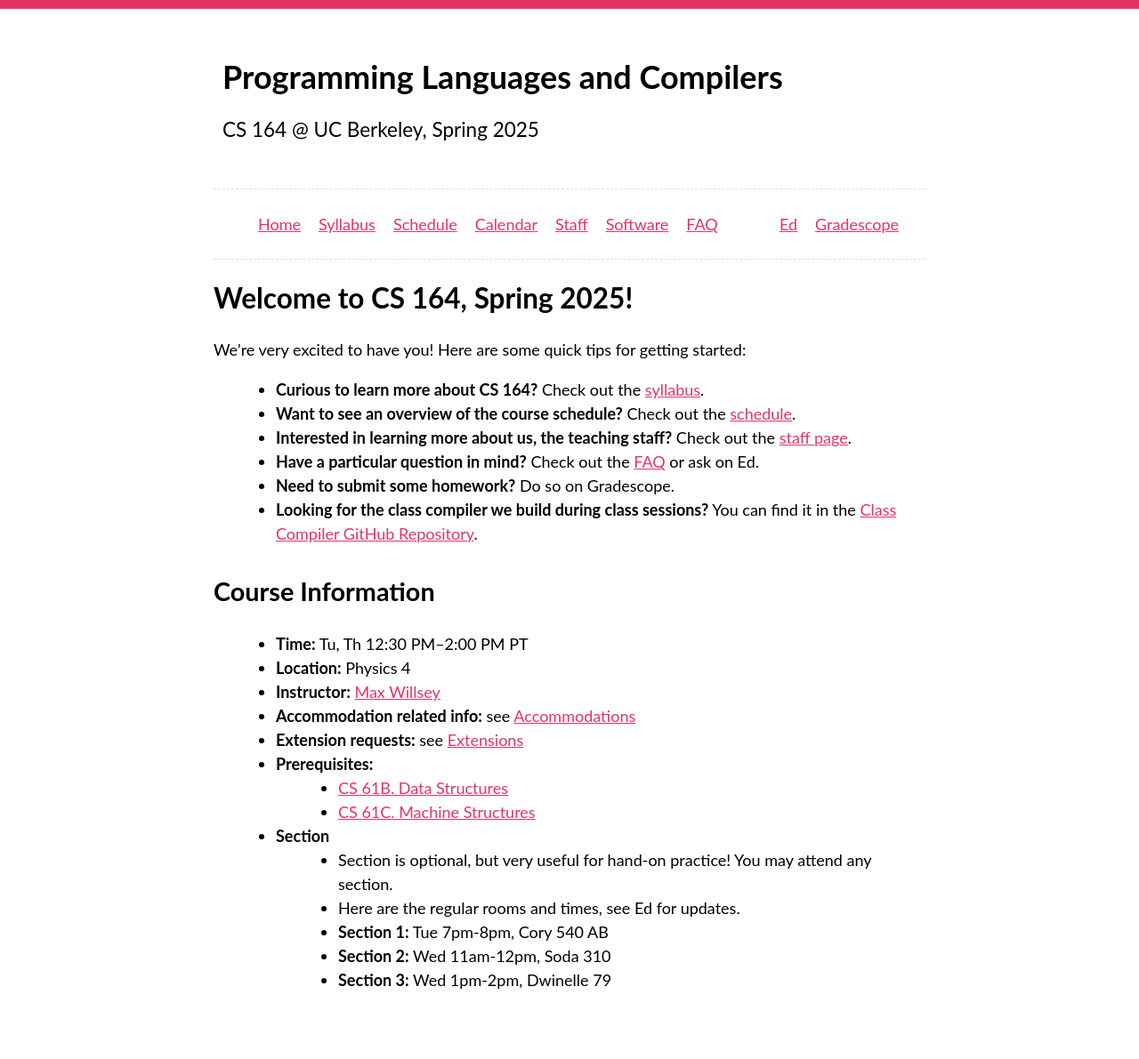
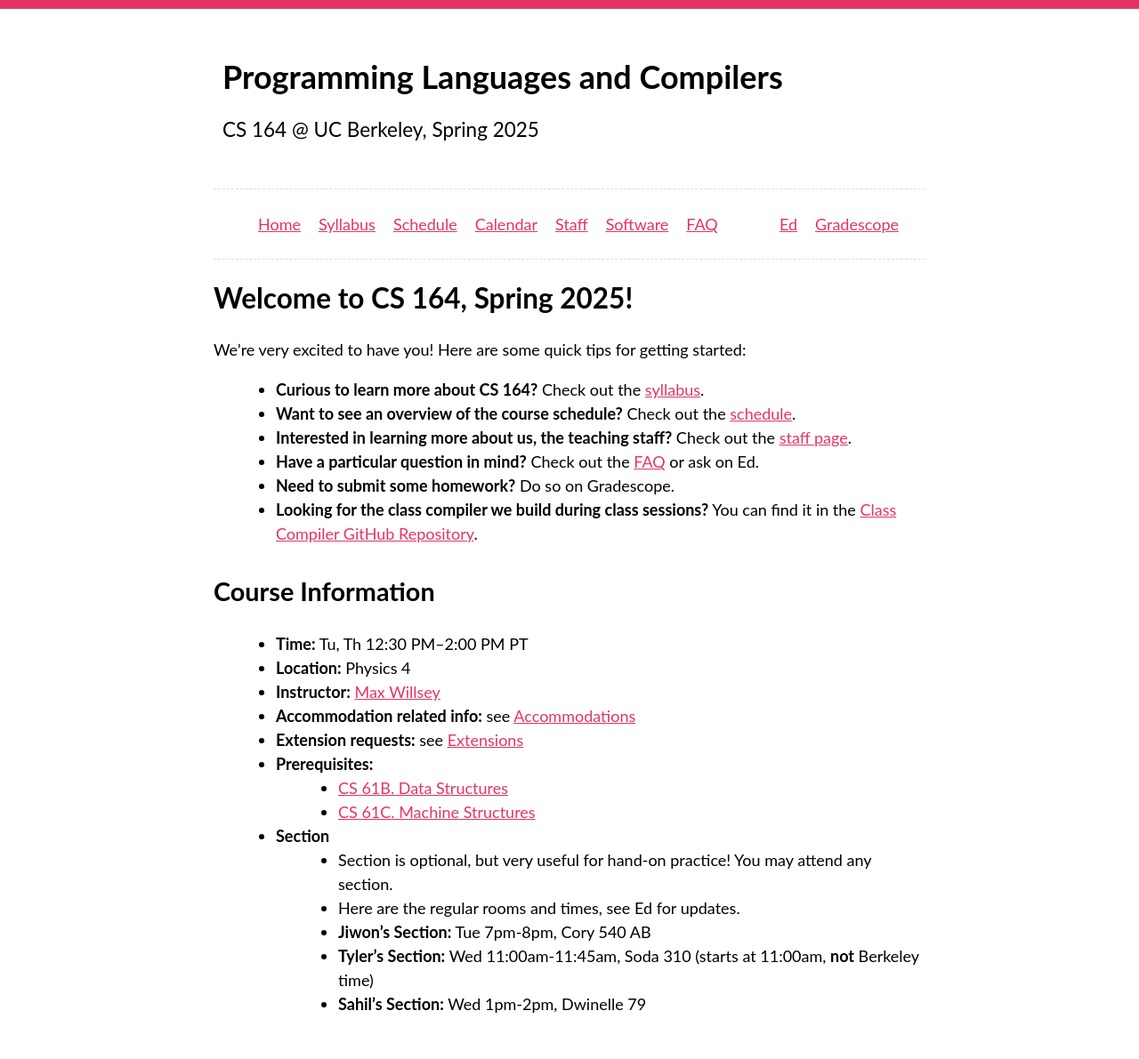
Before and after one commit to berkeley-cs164-sp25/berkeley-cs164-sp25.github.io, a Jekyll site: the page built from index.md, in a window 1280 px wide. Shown: the whole page at 89% size. Built offline with Jekyll 4.4.1, drawn with Linux system fonts in a browser that asks for light colours; our own code applies the rules of GitHub Pages for plain Markdown files; before the commit the page ends 1164 px from its top, so only the background shows below that.

Commit message:
Update section times

```diff
--- a/index.md
+++ b/index.md
@@ -31,6 +31,6 @@ started:
 - **Section**
     - Section is optional, but very useful for hand-on practice! You may attend any section.
     - Here are the regular rooms and times, see Ed for updates.
-    - **Section 1:** Tue 7pm-8pm, Cory 540 AB
-    - **Section 2:** Wed 11am-12pm, Soda 310
-    - **Section 3:** Wed 1pm-2pm, Dwinelle 79
+    - **Jiwon's Section:** Tue 7pm-8pm, Cory 540 AB
+    - **Tyler's Section:** Wed 11:00am-11:45am, Soda 310 (starts at 11:00am, **not** Berkeley time)
+    - **Sahil's Section:** Wed 1pm-2pm, Dwinelle 79
```
